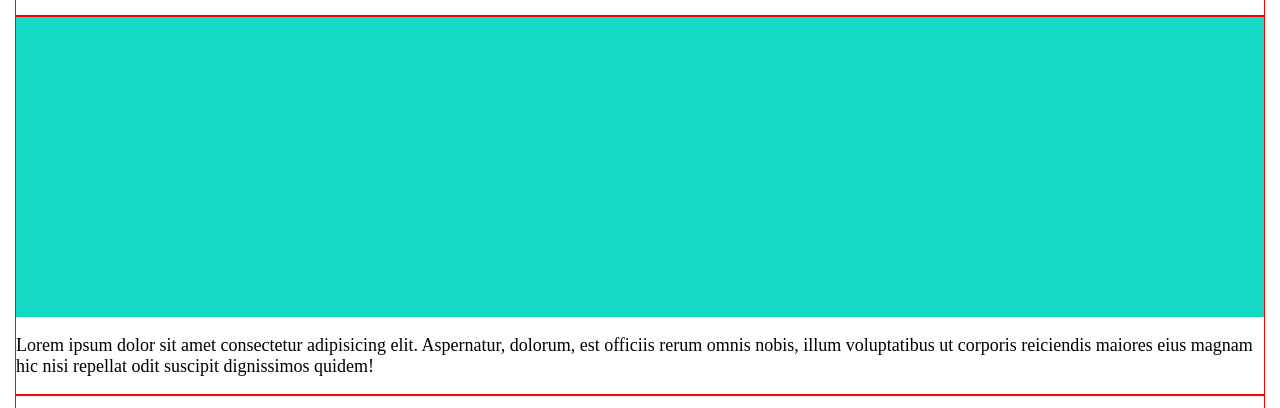
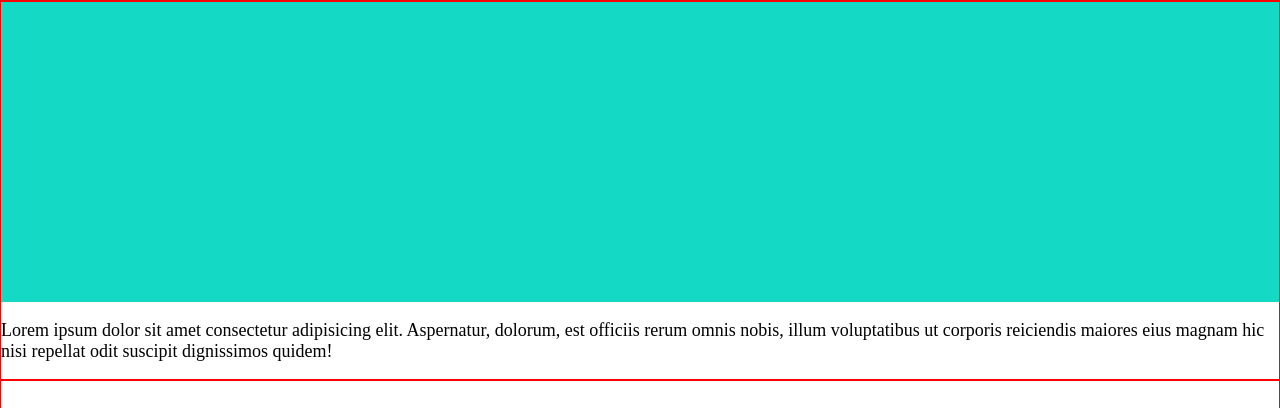
Before and after one commit to Cris-ti-na/project-promo-j-module-1-team-5, a plain HTML site: page index.html in a window 1280 px wide. Shown: the part 152-560 px from the top of the page. Drawn offline with Linux system fonts and the light colour scheme.

Commit message:
update footer styles

```diff
--- a/stylesheets/main.css
+++ b/stylesheets/main.css
@@ -125,9 +125,6 @@
 
 /*footer*/
 
-.body {
-  padding: 15px;
-}
 
 .footer .wrapper {
   box-sizing: border-box;
```
